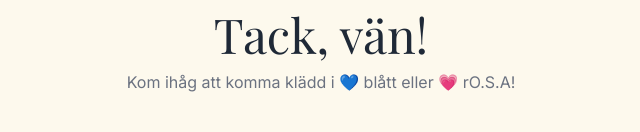
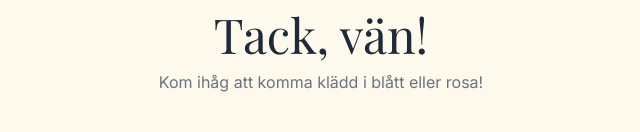
Before and after one commit to wiigolas/baby-reveal, a React (Vite) app: page /thanks in a window 1280 px wide. Shown: the part 270-402 px from the top of the page, without its empty margins (319-959 px from the left). Built offline with nearby package versions, Linux system fonts and the light colour scheme; no server answers; the database is empty; a web font is replaced by a local one.

Commit message:
fix spelling

```diff
--- a/src/pages/Thanks.tsx
+++ b/src/pages/Thanks.tsx
@@ -44,7 +44,7 @@ export default function Thanks() {
     return unsub
   }, [])
 
-const total = boys + girls
+  const total = boys + girls
   const boyPct = total ? Math.round((boys / total) * 100) : 50
   const girlPct = total ? Math.round((girls / total) * 100) : 50
   const emoji = gender === 'boy' ? '💙' : gender === 'girl' ? '💗' : '✨'
@@ -60,7 +60,7 @@ const total = boys + girls
       {attending === 'yes' && (
         <p className="text-gray-500 mb-4 animate-fade-in">
           Kom ihåg att komma klädd i{' '}
-          {gender === 'boy' ? '💙 blått!' : gender === 'girl' ? '💗 rO.S.A!' : '💙 blått eller 💗 rO.S.A!'}
+          {gender === 'boy' ? 'blått!' : gender === 'girl' ? 'rosa!' : 'blått eller rosa!'}
         </p>
       )}
 
```
Also changed, not shown: src/pages/Admin.tsx (indentation only).
